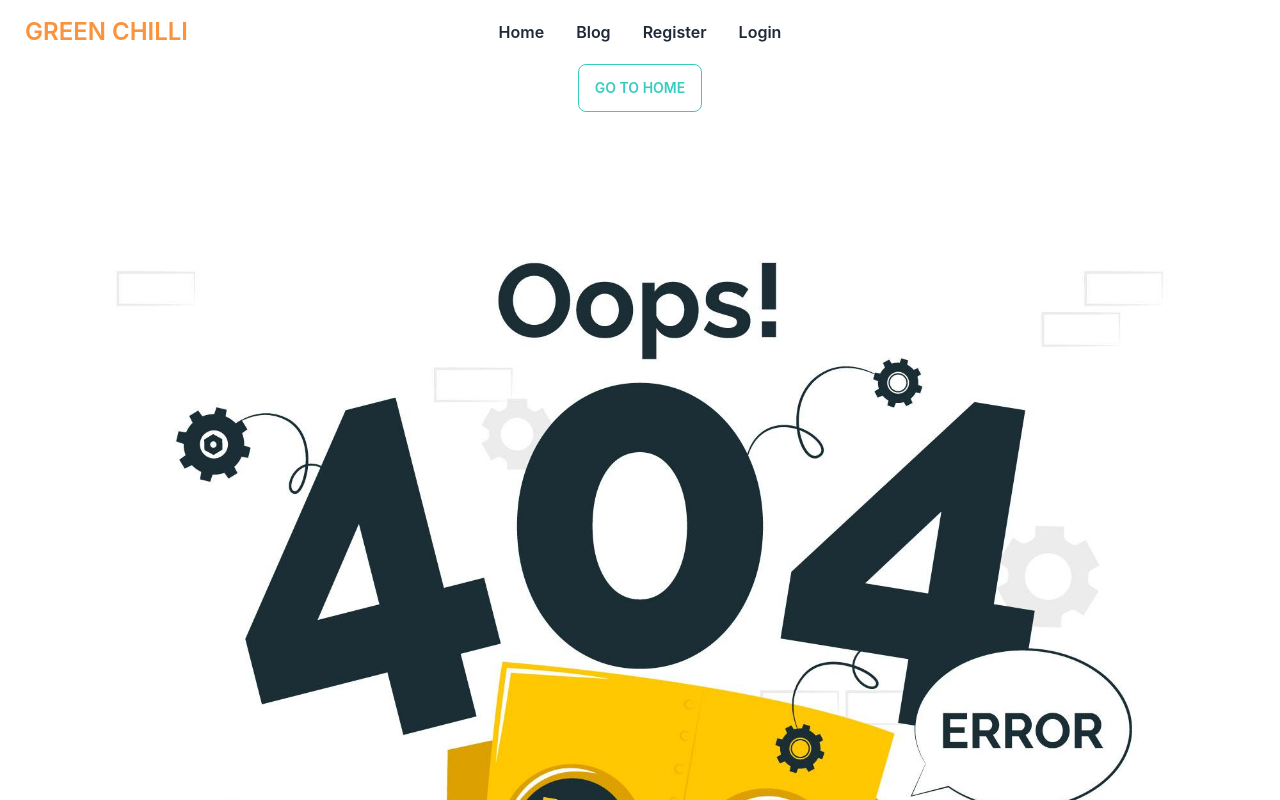
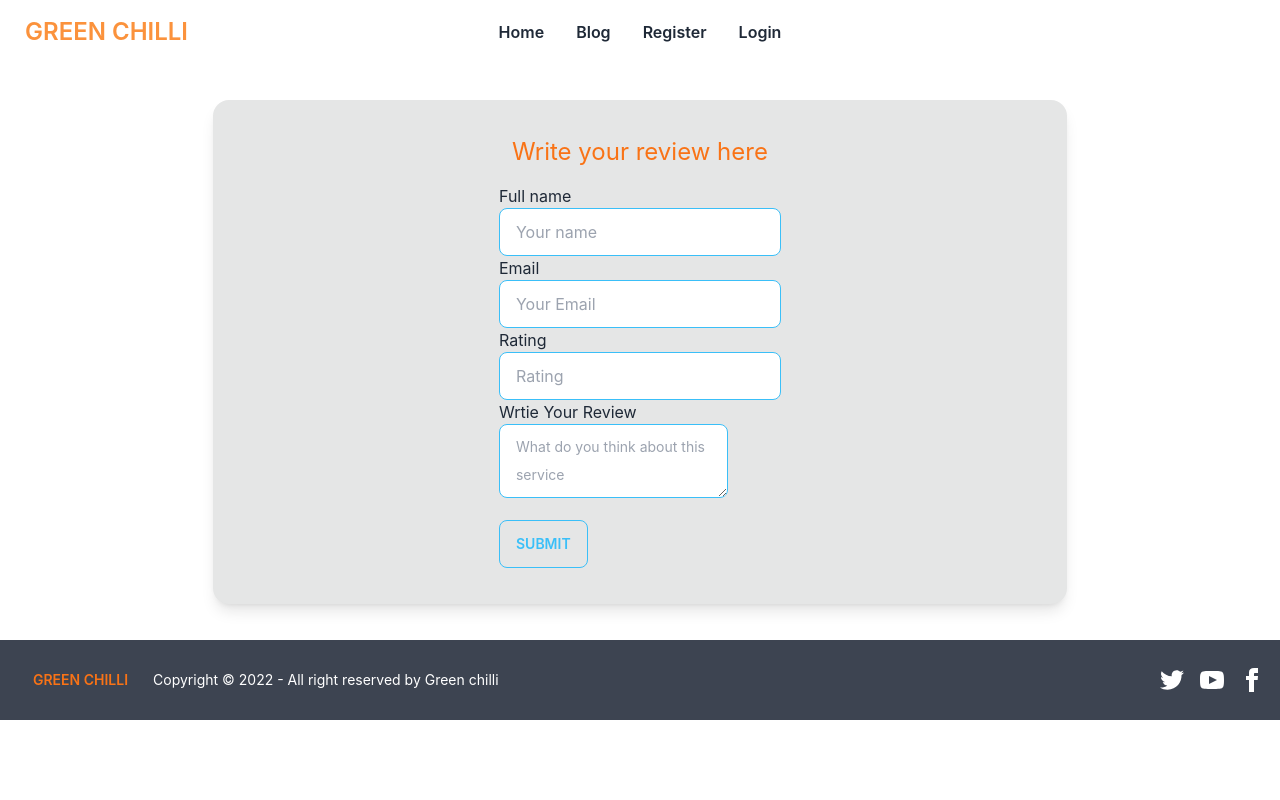
Before and after one commit to dev-parthive/Green-chilli-cient-side, a React (Create React App) app: page /add-review/1 in a window 1280 px wide. Shown: the top 800 px of the page. Built offline with nearby package versions, Linux system fonts and the light colour scheme; no server answers.

Commit message:
add review system implemented

```diff
--- /dev/null
+++ b/src/pages/AddReviews/AddReviews.js
@@ -0,0 +1,63 @@
+import React, { useContext } from 'react';
+import { useParams } from 'react-router-dom';
+import { toast } from 'react-toastify';
+import { AuthContext } from '../../Context/AuthProvider';
+
+const AddReviews = () => {
+    const {id} = useParams()
+    console.log(id)
+    const {user} = useContext(AuthContext)
+    const handleSubmit = (event) =>{
+        event.preventDefault()
+        const review = {
+            name: event.target.name.value,
+            email: event.target.email.value,
+            rating: event.target.rating.value,
+            message: event.target.message.value,
+            product_id : id,
+        }
+        console.log(review)
+        fetch("http://localhost:5000/addReview", {
+            method: "POST",
+            headers: {
+                "content-type" : "application/json"
+            },
+            body: JSON.stringify(review)
+        })
+        .then( res => res.json())
+        .then(data => {
+            console.log(data)
+            if(data.success){
+                toast.success(`${data.message}`)
+
+            }else{
+                toast.error(`${data.error}`)
+            }
+        })
+        .catch(err => {
+            toast.error(`${err.message}`)
+        })
+
+    }
+    return (
+        <div>
+           <div className='bg-base-300 w-2/3 mx-auto flex justify-center py-9 my-9 rounded-2xl shadow-lg'>
+            <form onSubmit={handleSubmit} >
+                <h1 className='text-center text-orange-500 text-2xl mb-4'>Write your review here </h1>
+                <p>Full name</p>
+                <input name='name' type="text" placeholder="Your name" className="input input-bordered input-info w-full max-w-xs" required/>
+                <p>Email</p>
+                <input name='email' type="email" placeholder="Your Email" className="input input-bordered input-info w-full max-w-xs" defaultValue={user?.email} readOnly/>
+                <p>Rating</p>
+                <input name='rating' type="number" placeholder="Rating" className="input input-bordered input-info w-full max-w-xs" required />
+                <p>Wrtie Your Review</p>
+                <textarea name='message' className="textarea textarea-info" placeholder="What do you think about this service" required></textarea>
+                <br />
+                <button className='btn btn-outline btn-info mt-4'  type="submit">Submit</button>
+            </form>
+           </div>
+        </div>
+    );
+};
+
+export default AddReviews;
--- /dev/null
+++ b/src/pages/AddReviews/Review.js
@@ -0,0 +1,18 @@
+import React, { useContext } from 'react';
+import { Link } from 'react-router-dom';
+import { AuthContext } from '../../Context/AuthProvider';
+
+const Review = ({id}) => {
+    console.log(id)
+    const {user} = useContext(AuthContext)
+    return (
+        <div>
+           <div className='w-2/3 mx-auto bg-base-300 py-9 my-10 drop-shadow-lg  flex justify-center items-center'>
+            <h2 className='text-3xl'>You can add review for this Service</h2>
+            <p><Link to={`/add-review/${id}`}><button className='btn btn-outline btn-primary ml-12  '>Add Review</button></Link></p>
+           </div>
+        </div>
+    );
+};
+
+export default Review;
--- a/src/pages/Home/Home.js
+++ b/src/pages/Home/Home.js
@@ -18,7 +18,7 @@ const Home = () => {
             {/* <Slider></Slider> */}
             <div className="banner w-full flex justify-center items-center">
                <div className='text-section text-center text-5xl'>
-                <h2>Most popular Restaurants
+                <h2>Most popular Cloud Kitchen
                     <p className='text-center mt-3'>In Chattogram </p>
                     <p className='text-center text-xl mt-3'>Our motto is deliver the best food to our customer. <br /> We try to make sure that every customer will happy and visit our resturent again. </p>
                 </h2>
--- a/src/pages/Home/ProductDetails.js
+++ b/src/pages/Home/ProductDetails.js
@@ -4,6 +4,7 @@ import { useParams } from 'react-router-dom';
 import { toast } from 'react-toastify';
 import { PhotoProvider, PhotoView } from 'react-photo-view';
 import 'react-photo-view/dist/react-photo-view.css';
+import Review from '../AddReviews/Review';
 const ProductDetails = () => {
     const {id} = useParams()
     const [product , setProduct] = useState({})
@@ -25,7 +26,8 @@ const ProductDetails = () => {
     console.log(product)
 
     return (
-        <div className='flex justify-center py-8'>
+       <div>
+         <div className='flex justify-center py-8'>
             <div className="card w-2/3 bg-base-100 shadow-xl">
         <figure className="px-10 pt-10">
          <PhotoProvider>
@@ -45,6 +47,9 @@ const ProductDetails = () => {
       </div>
 
         </div>
+
+        <Review id={product._id}></Review>
+       </div>
     );
 };
 
--- a/src/routes/Route/route.js
+++ b/src/routes/Route/route.js
@@ -1,5 +1,6 @@
 import { createBrowserRouter } from "react-router-dom";
 import Main from "../../layout/Main";
+import AddReviews from "../../pages/AddReviews/AddReviews";
 import AddServices from "../../pages/AddServices/AddServices";
 import Blog from "../../pages/Blog/Blog";
 import Error from "../../pages/Error/Error";
@@ -57,6 +58,10 @@ const routes = createBrowserRouter([
             {
                 path: '/addServices',
                 element: <PrivateRoute><AddServices></AddServices></PrivateRoute>
+            } ,
+            {
+                path: '/add-review/:id',
+                element: <AddReviews></AddReviews>
             }
 
         ]
```
